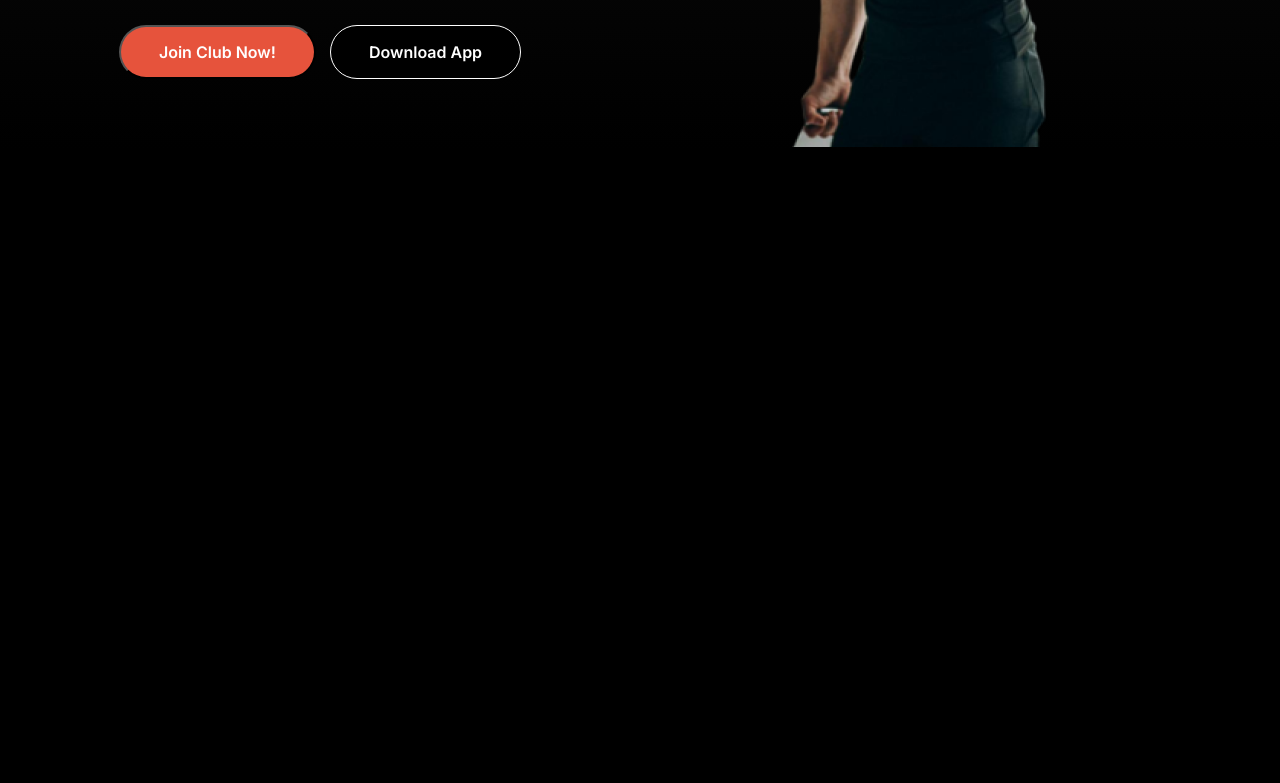
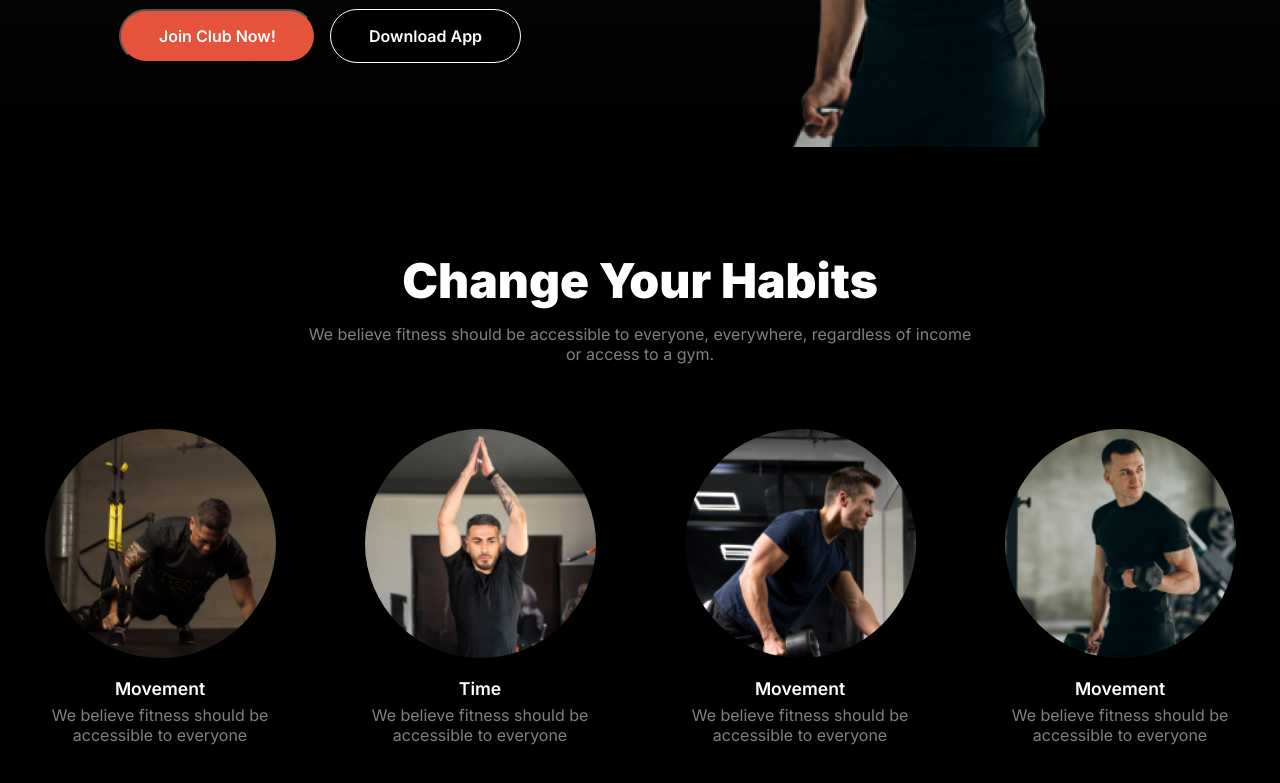
Before and after one commit to Sakib418/Fitness-Website, a plain HTML site: page index.html in a window 1280 px wide. Shown: the part 561-1344 px from the top of the page. Before the commit the page ends 800 px from the top, so only its background shows below. Drawn offline with Linux system fonts and the light colour scheme.

Commit message:
Second part 80 percent added

```diff
--- a/index.html
+++ b/index.html
@@ -19,6 +19,7 @@
     <span class="header-span">Contact</span>
     <span class="header-span">About</span>
 </section>
+<!-- <section class="menu-icon"><link rel="stylesheet" href="https://fonts.googleapis.com/css2?family=Material+Symbols+Outlined:opsz,wght,FILL,GRAD@20..48,100..700,0..1,-50..200" /></section> -->
 </div>
     </section>
 <section class="banner-part flex-Item">
@@ -37,7 +38,36 @@
 
 </section>
   </header>
-  <main></main>
+  <main>
+    <section class="second-part">
+      <div class="second-part-content">
+<h1 class="secont-part-title title-font">Change Your Habits</h1>
+<p class="p_text second-part-paragrap">We believe fitness should be accessible to everyone, everywhere, regardless of income or access to a gym.</p>
+      </div>
+      <div class="second-part-image">
+       <div class="second-part-cart flex-Item">
+        <img src="images/image 3.png" alt="">
+        <p class="second-part-img-title">Movement</p>
+        <p class="p_text">We believe fitness should be accessible to everyone</p>
+       </div>
+       <div class="second-part-cart flex-Item">
+        <img src="images/image 2.png" alt="">
+        <p class="second-part-img-title">Time</p>
+        <p class="p_text">We believe fitness should be accessible to everyone</p>
+       </div>
+       <div class="second-part-cart flex-Item">
+        <img src="images/image 4.png" alt="">
+        <p class="second-part-img-title">Movement</p>
+        <p class="p_text">We believe fitness should be accessible to everyone</p>
+       </div>
+       <div class="second-part-cart flex-Item">
+        <img src="images/image 5.png" alt="">
+        <p class="second-part-img-title">Movement</p>
+        <p class="p_text">We believe fitness should be accessible to everyone</p>
+       </div>
+      </div>
+    </section>
+  </main>
   <footer></footer>
 </body>
 </html>
--- a/styles/style.css
+++ b/styles/style.css
@@ -22,12 +22,21 @@ body{
     font-weight: 400;
 }
 
+.title-font{
+    color: rgb(255, 255, 255);
+font-family: Inter;
+font-size: 3rem;
+font-weight: 900;
+}
 
 /* Header styles */
 header {
     padding-top: 52px;
     background-image: linear-gradient(180.00deg, rgb(17, 17, 17),rgba(119, 119, 119, 0) 100%);
 }
+/* .menu-icon{
+    display: none;
+} */
 #gradient{
     background-image: linear-gradient(180.00deg, rgb(17, 17, 17),rgba(119, 119, 119, 0) 100%);
 }
@@ -104,7 +113,7 @@ header {
 .banner-title {
     color: rgb(255, 255, 255);
     font-family: Inter;
-    font-size: 4.8rem;
+    font-size: 4.1rem;
     font-weight: 900;
     max-width: 494px;
 }
@@ -156,9 +165,51 @@ header {
 /* .banner-img img{
     width: 100%;
 } */
+/* Second part  */
+main{
+max-width: 1440px;
+margin: 0 auto;
+}
+.second-part{
+    margin-top: 100px;
+    margin-bottom: 100px;
+}
+.second-part-content{
+    text-align: center;
+    margin-bottom: 58px;
+}
+.second-part-paragrap{
+    max-width: 670px;
+    text-align: center;
+    margin-top: 14px;
 
+}
+.second-part-img-title{
+    color: rgb(255, 255, 255);
+font-family: Inter;
+font-size: 1.1rem;
+font-weight: 600;
+margin-bottom: 6px;
+}
+.second-part-cart{
+    justify-content: center;
+    align-items: center;
+    flex-direction: column;
+    width: 231px;
+    height: 330px;
+    text-align: center;
+}
+.second-part-cart img{
+    width: 100%;
+    margin-bottom: 20px;
+    border-radius: 50%;
 
-
+}
+.second-part-image{
+    display: grid;
+    grid-template-columns: repeat(4,1fr);
+    /* gap: 40px; */
+}
 
 @media screen and (max-width : 576px) {
 
@@ -166,22 +217,27 @@ header {
     .banner-part
     {
         flex-direction: column;
-
-
     }
     .banner-img{
         width:100%;
     }
     .banner-content{
         width:100%;
-        justify-content: start;
+        justify-content: left;
         align-items: start;
         margin-bottom: 48px;
     }
     .span-section{
         display: none;
     }
-
+    /* .menu-icon{
+        display: block;
+    } */
+    .second-part-image{
+        grid-template-columns: repeat(1,1fr);
+        /* margin-bottom: 30px; */
+        gap: 40px;
+    }
 
 
 }
```
